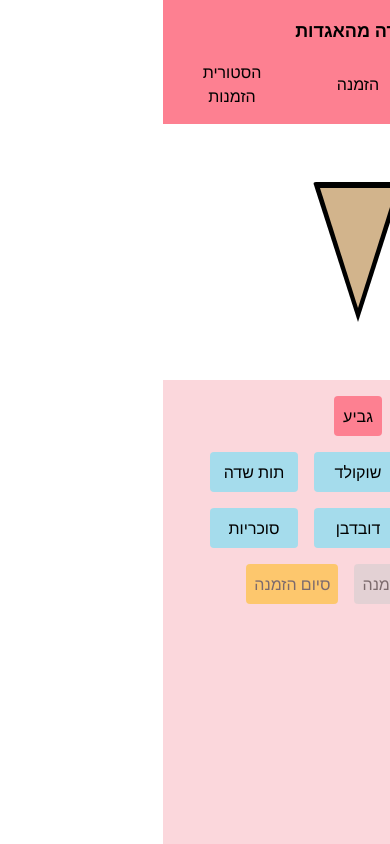
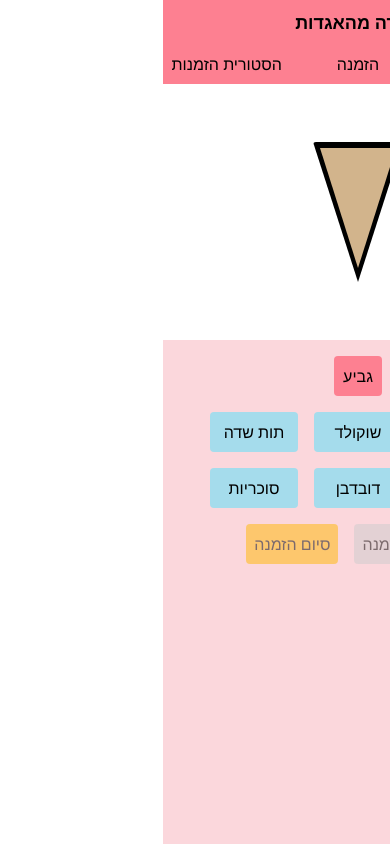
Before and after one commit to drorsoft/react-course, a React (Vite) app: page / in a window 390 px wide. Built offline with nearby package versions, Linux system fonts and the light colour scheme.

Commit message:
removed padding

```diff
--- a/src/components/AppHeader.tsx
+++ b/src/components/AppHeader.tsx
@@ -7,7 +7,7 @@ export function AppHeader() {
     const { cart } = useContext(GlobalContext)
 
     return (
-        <nav className="relative flex flex-col items-stretch p-2 justify-center bg-background-accent sm:flex-row sm:items-center sm:p-0">
+        <nav className="relative flex flex-col items-stretch   justify-center bg-background-accent sm:flex-row sm:items-center sm:p-0">
             <h1 className="m-0 rounded p-2 font-bold text-lg text-center sm:text-base sm:text-right sm:p-2">
                 גלידה מהאגדות
             </h1>
```
